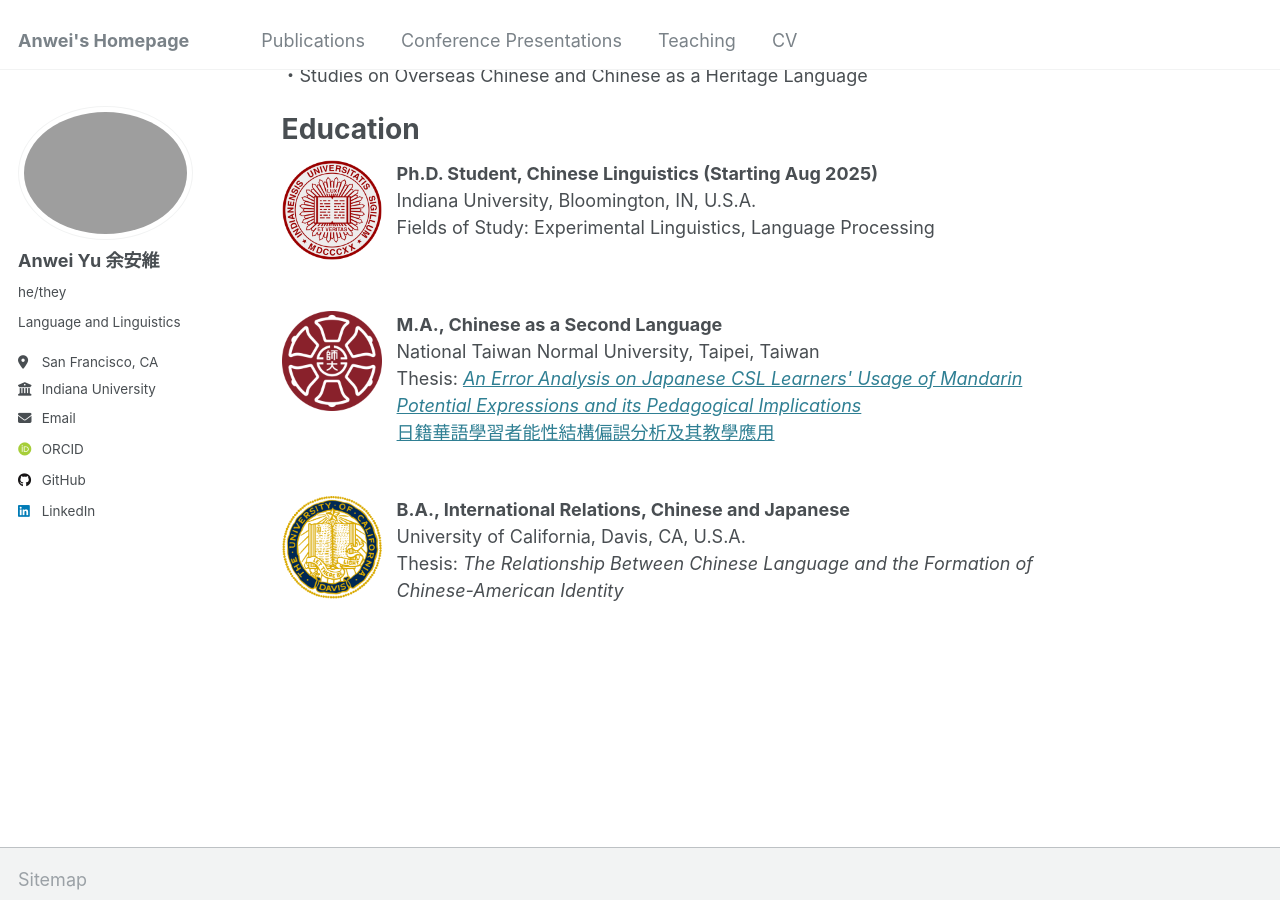
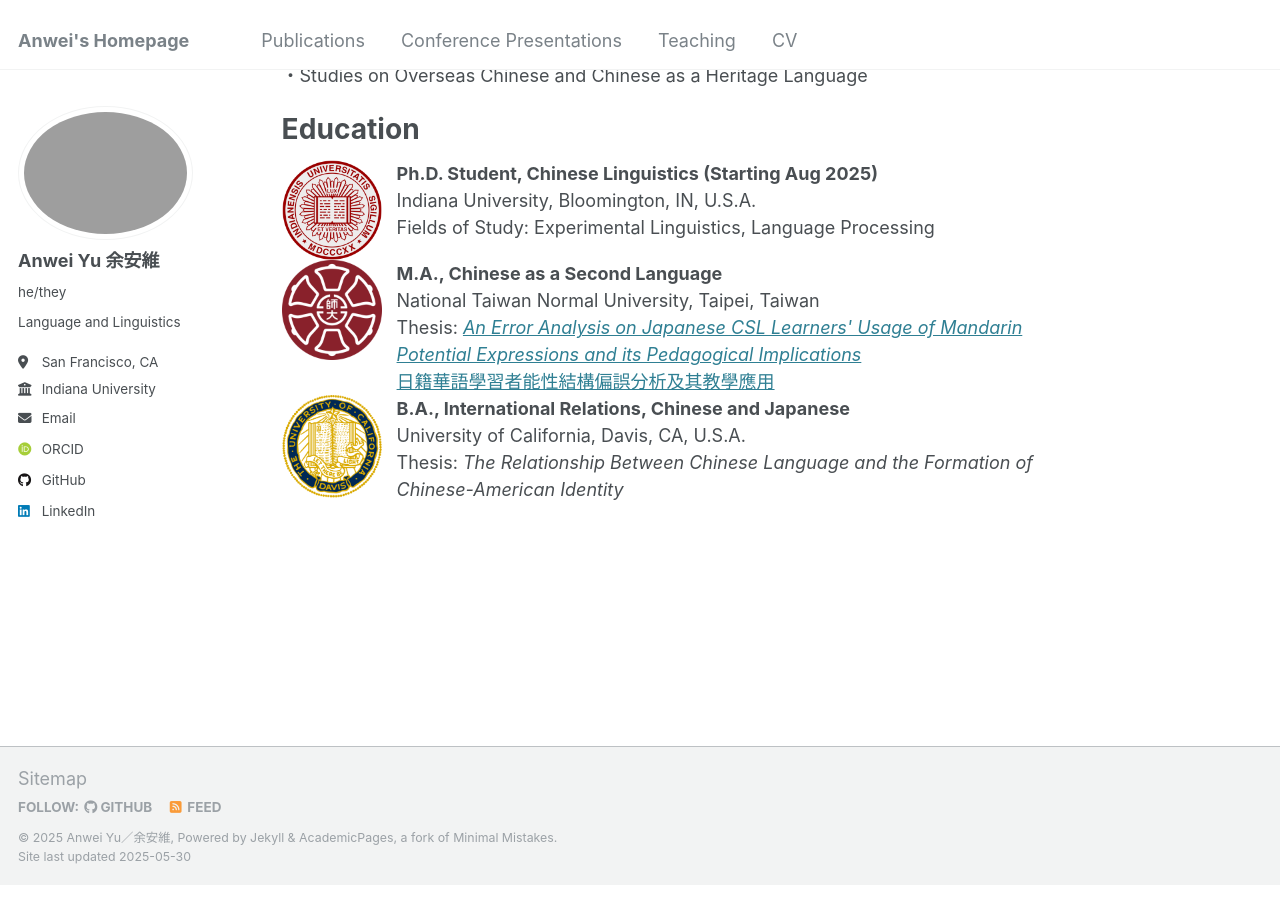
Before and after one commit to anweiyu/anweiyu.github.io, a Jekyll site: the page built from _pages/about.md, in a window 1280 px wide and 900 px high, scrolled down 664 px. Built offline with Jekyll 4.4.1, drawn with Linux system fonts in a browser that asks for light colours; some web fonts are replaced.

Commit message:
Update about.md

```diff
--- a/_pages/about.md
+++ b/_pages/about.md
@@ -29,13 +29,13 @@ Education
   <p style="margin: 0;"><strong>Ph.D. Student, Chinese Linguistics (Starting Aug 2025) </strong><br>
     Indiana University, Bloomington, IN, U.S.A.<br>
     Fields of Study: Experimental Linguistics, Language Processing<br>
-    </p></div>  <br>
+    </p></div>
 
 <div style="display: flex; align-items:flex-start;text-align: left;">
   <img src="{{site.baseurl}}/images/NTNU.png" alt="NTNU Logo" width= "100" style="margin-right: 15px;">
   <p style="margin: 0;"><strong>M.A., Chinese as a Second Language</strong><br>
     National Taiwan Normal University, Taipei, Taiwan<br>
-    Thesis: <a href="http://doi.org/10.6345/NTNU202300624"><em>An Error Analysis on Japanese CSL Learners' Usage of Mandarin Potential Expressions and its Pedagogical Implications</em> <br>日籍華語學習者能性結構偏誤分析及其教學應用</a></p></div>  <br>
+    Thesis: <a href="http://doi.org/10.6345/NTNU202300624"><em>An Error Analysis on Japanese CSL Learners' Usage of Mandarin Potential Expressions and its Pedagogical Implications</em> <br>日籍華語學習者能性結構偏誤分析及其教學應用</a></p></div>
 
 <div style="display: flex; align-items:flex-start;text-align: left;">
   <img src="{{site.baseurl}}/images/UCDavis.png" alt="UC Davis Logo" width= "100" style="margin-right: 15px;">
```
